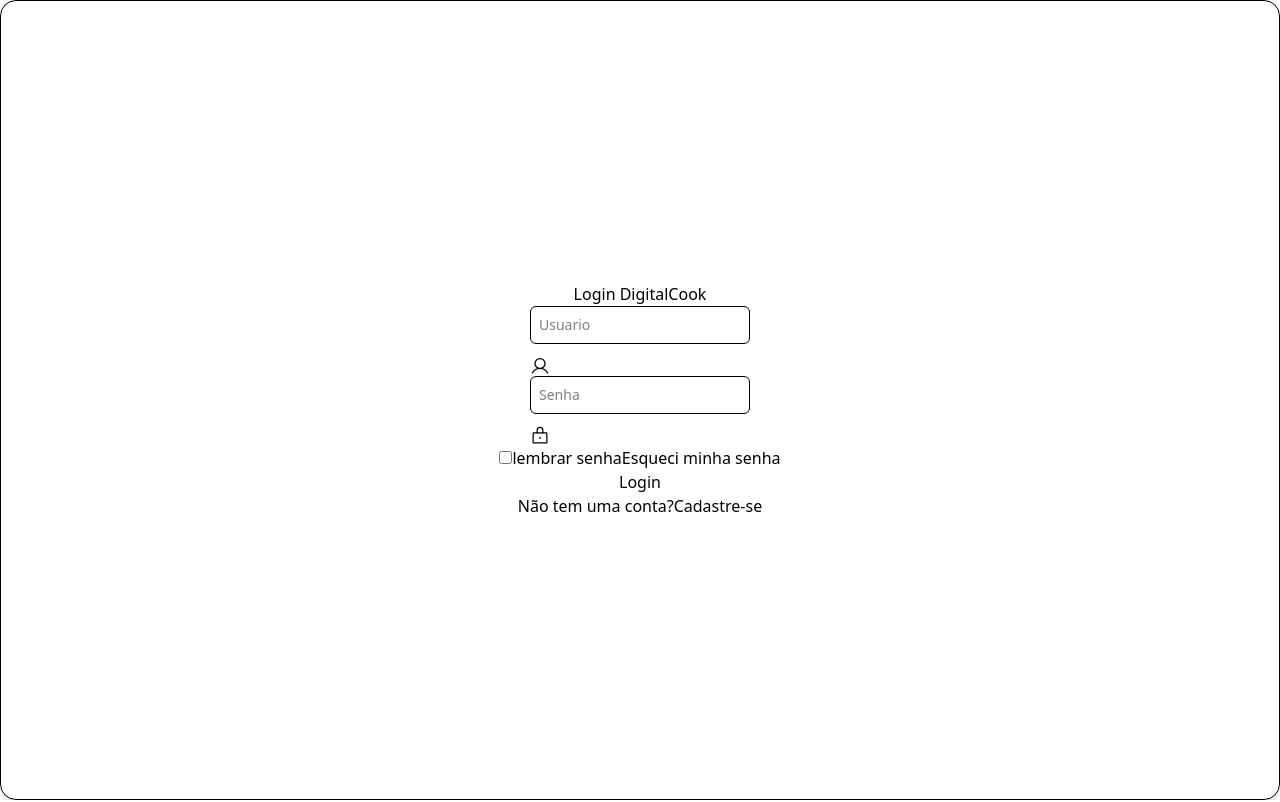
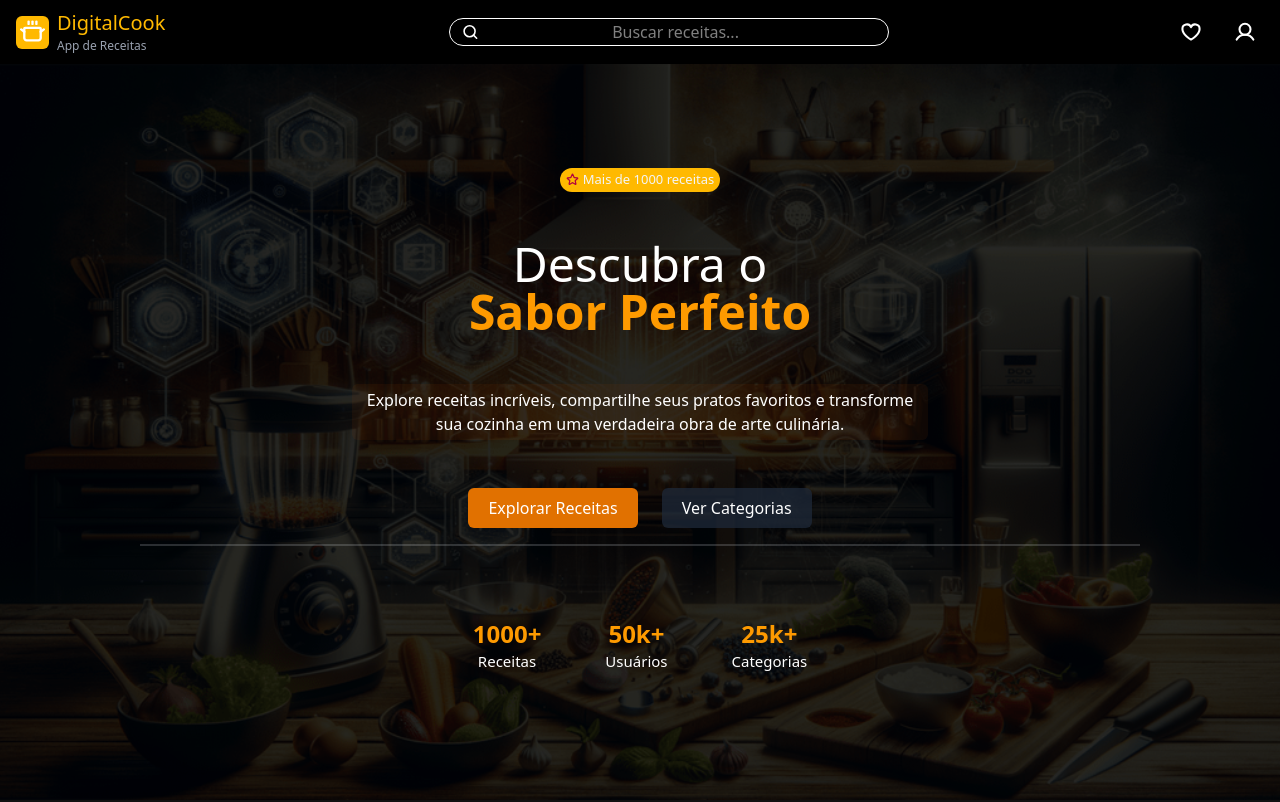
Before and after one commit to feliciocavalcante/DigitalCook, a React (Vite) app: page / in a window 1280 px wide. Shown: the top 802 px of the page. Built offline with nearby package versions, Linux system fonts and the light colour scheme.

Commit message:
att de rotas

```diff
--- a/src/App.jsx
+++ b/src/App.jsx
@@ -14,6 +14,10 @@
   let navigate = useNavigate();
   function handleLogin() {
     navigate("/");
+  }
+
+  function handleLogin() {
+    navigate("/Login");
   }
 
   function handleReceita1() {
@@ -88,7 +92,7 @@
               <button className="bg-amber-600 px-5 py-2 rounded-md text-white cursor-pointer transform hover:scale-105 transition-transform">
                 Explorar Receitas
               </button>
-              <button className="bg-gray-800/75 px-5 py-2 rounded-md text-white cursor-pointer transform hover:scale-105 transition-transform">
+              <button  className="bg-gray-800/75 px-5 py-2 rounded-md text-white cursor-pointer transform hover:scale-105 transition-transform">
                 Ver Categorias
               </button>
             </div>
--- a/src/main.jsx
+++ b/src/main.jsx
@@ -12,8 +12,8 @@
   <StrictMode>
     <BrowserRouter>
       <Routes>
-        <Route path="/" element={<LoginPage />} />
-         <Route path="/menu" element={<App />} />
+        <Route path="/" element={<App />} />
+        <Route path="/Login" element={<LoginPage />} />
          <Route path="/Receita1" element={<Receita1 />} />
          <Route path="/Receita2" element={<Receita2 />} />
          <Route path="/Receita3" element={<Receita3 />} />
```
